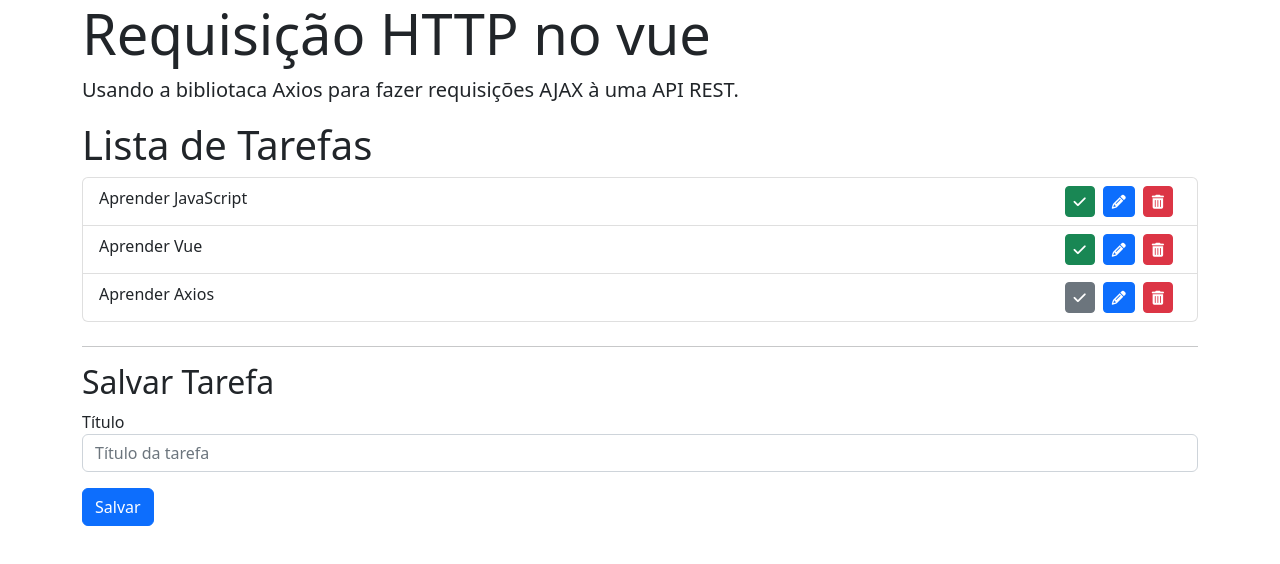
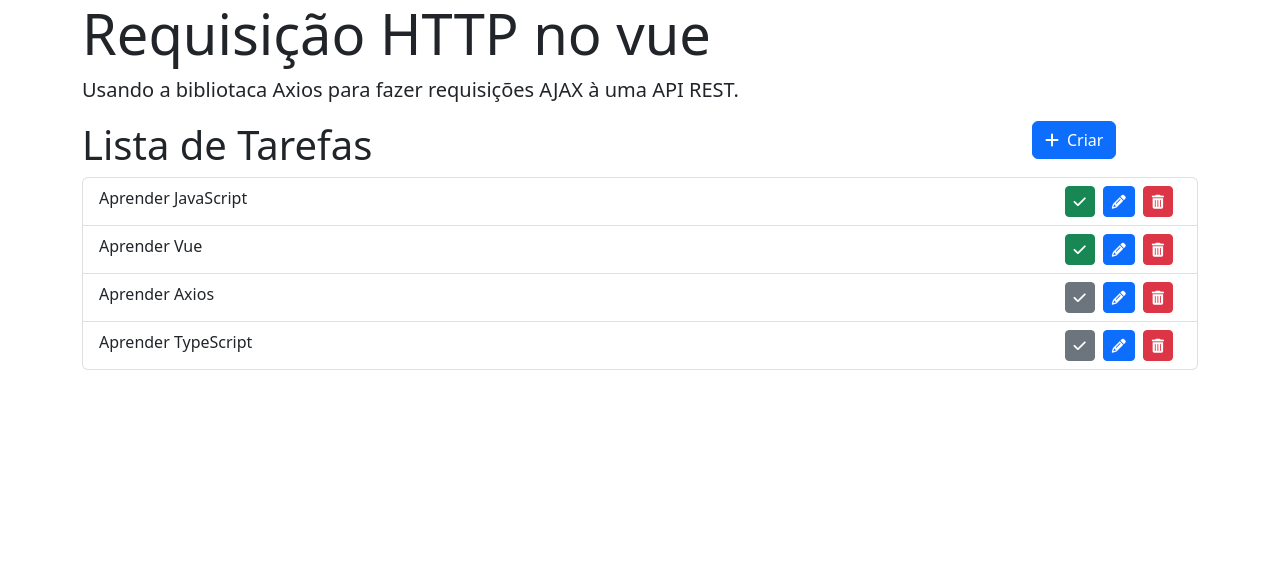
Before and after one commit to GabrielHCustodio/vue-axios, a Vue app: page / in a window 1280 px wide. Shown: the top 564 px of the page. Built offline with nearby package versions, Linux system fonts and the light colour scheme; data requests are answered from the project's data file.

Commit message:
Added button to display and hide form and added axios request of POST mode, to add item to the array.

```diff
--- a/db/db.json
+++ b/db/db.json
@@ -1,19 +1,24 @@
 {
   "tarefas": [
     {
-            "id": 1,
       "titulo": "Aprender JavaScript",
-            "concluido": true
+      "concluido": true,
+      "id": 1
     },
     {
-            "id": 2,
       "titulo": "Aprender Vue",
-            "concluido": true
+      "concluido": true,
+      "id": 2
     },
     {
-            "id": 3,
       "titulo": "Aprender Axios",
-            "concluido": false
+      "concluido": false,
+      "id": 3
+    },
+    {
+      "titulo": "Aprender TypeScript",
+      "concluido": false,
+      "id": 4
     }
   ]
 }
--- a/src/components/ListaTarefas.vue
+++ b/src/components/ListaTarefas.vue
@@ -1,6 +1,17 @@
 <template>
   <div>
-    <h1 class="font-weight-light">Lista de Tarefas</h1>
+    <div class="row">
+      <div class="col-sm-10">
+        <h1 class="font-weight-light">Lista de Tarefas</h1>
+      </div>
+
+      <div class="col-sm-2">
+        <button class="btn btn-primary float-right" @click="exibirFormulario = !exibirFormulario">
+          <i class="fa fa-plus" style="margin-right: 8px"></i>
+          <span>Criar</span>
+        </button>
+      </div>
+    </div>
 
     <ul class="list-group" v-if="tarefas.length > 0">
       <lista-item-tarefas
@@ -12,7 +23,7 @@
 
     <p v-else>Nenhuma tarefa criada.</p>
 
-    <salvar-tarefas />
+    <salvar-tarefas v-if="exibirFormulario" @criar="criarTarefa"/>
   </div>
 </template>
 
@@ -32,13 +43,21 @@ export default {
   data() {
     return {
       tarefas: [],
+      exibirFormulario: false,
     };
   },
   created() {
-    axios.get(`${config.apiURL}/tarefas`)
-    .then((response) => {
+    axios.get(`${config.apiURL}/tarefas`).then((response) => {
       this.tarefas = response.data;
     });
   },
+  methods: {
+    criarTarefa(tarefa) {
+      axios.post(`${config.apiURL}/tarefas` , tarefa).then((response) => {
+        this.tarefas.push(response.data)
+        this.exibirFormulario = false
+      })
+    }
+  }
 };
 </script>
--- a/src/components/SalvarTarefas.vue
+++ b/src/components/SalvarTarefas.vue
@@ -2,7 +2,7 @@
   <div class="mt-4">
     <hr />
     <h2 class="font-weight-light">Salvar Tarefa</h2>
-    <form>
+    <form @submit.prevent="salvar">
       <div class="row">
         <div :class="classColuna">
           <div class="form-group">
@@ -11,6 +11,7 @@
               type="text"
               class="form-control"
               placeholder="Título da tarefa"
+              v-model="tarefaLocal.titulo"
             />
           </div>
         </div>
@@ -53,5 +54,11 @@ export default {
       return this.tarefa ? "col-sm-10" : "col-sm-12";
     },
   },
+  methods: {
+    salvar() {
+      this.$emit('criar', this.tarefaLocal)
+      this.tarefaLocal = { titulo: "", concluido: false }
+    }
+  }
 };
 </script>
```
Lines whose indentation alone changed are shown as unchanged.
